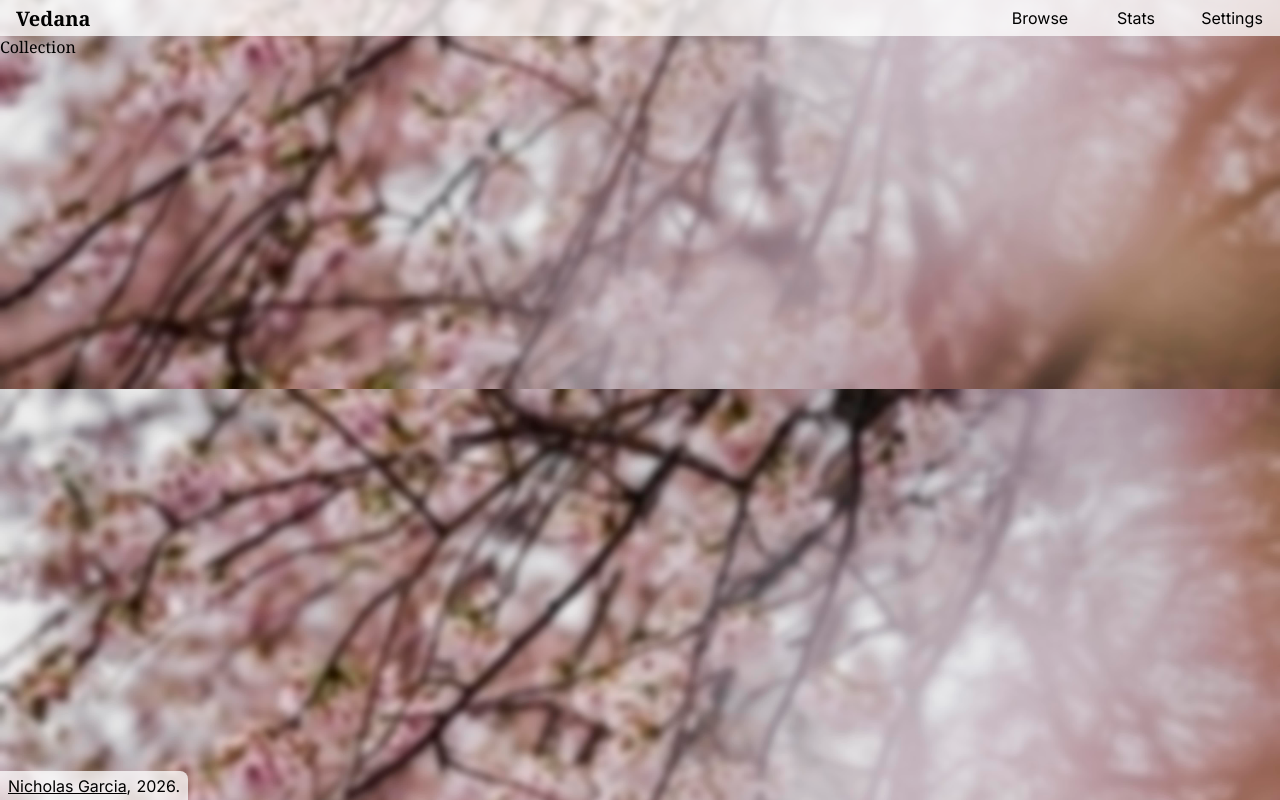
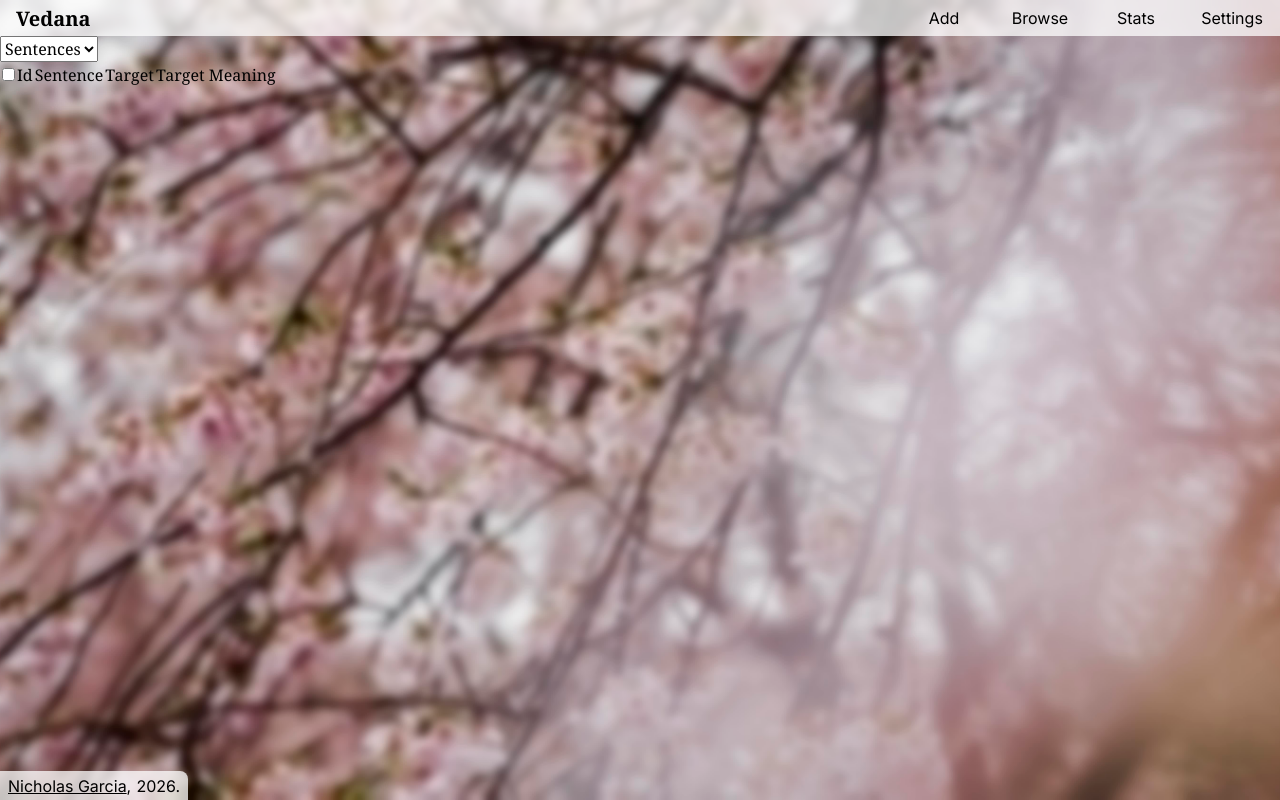
Before and after one commit to 2Geigh/KDict, a React (Vite) app in the folder desktop/frontend/: page /collection in a window 1280 px wide. Built offline with nearby package versions, Linux system fonts and the light colour scheme.

Commit message:
scaffolded sentences option for /collection page

```diff
--- a/desktop/frontend/src/components/Navbar/Navbar.tsx
+++ b/desktop/frontend/src/components/Navbar/Navbar.tsx
@@ -9,6 +9,9 @@ const Navbar: FC = () => {
 				Vedana
 			</Link>
 			<ul>
+				<li>
+					<Link to={"/home"}>Add</Link>
+				</li>
 				<li>
 					<Link to={"/collection"}>Browse</Link>
 				</li>
--- /dev/null
+++ b/desktop/frontend/src/components/models/Sentence.ts
@@ -0,0 +1,8 @@
+type Sentence = {
+	id: number
+	text: string
+	target: string
+	target_meaning: string
+}
+
+export default Sentence
--- a/desktop/frontend/src/pages/Collection/Collection.tsx
+++ b/desktop/frontend/src/pages/Collection/Collection.tsx
@@ -1,7 +1,54 @@
 import { FC } from "react"
+import "./Collection.scss"
+import Sentence from "../../components/models/Sentence"
 
 const Collection: FC = () => {
-	return <>Collection</>
+	// get rows data
+	const sentences: Sentence[] = []
+	const Rows = sentences.map((sentence, index) => (
+		<tr>
+			<td>
+				<input
+					type="checkbox"
+					name="sentenceSelect"
+					id={`check-${sentence.id}`}
+					value={sentence.id}
+				/>
+			</td>
+			<td>{sentence.id}</td>
+			<td>{sentence.text}</td>
+			<td>{sentence.target}</td>
+			<td>{sentence.target_meaning}</td>
+		</tr>
+	))
+
+	return (
+		<div id="Collection" className="page">
+			<div id="container">
+				<select defaultValue={"sentences"}>
+					<option value="sentences">Sentences</option>
+					<option value="words">Words</option>
+				</select>
+				<table>
+					<tr>
+						<th>
+							<input
+								type="checkbox"
+								name="sentenceSelect"
+								id="selectAll"
+								value="selectAll"
+							/>
+						</th>
+						<th>Id</th>
+						<th>Sentence</th>
+						<th>Target</th>
+						<th>Target Meaning</th>
+					</tr>
+					{Rows}
+				</table>
+			</div>
+		</div>
+	)
 }
 
 export default Collection
```
